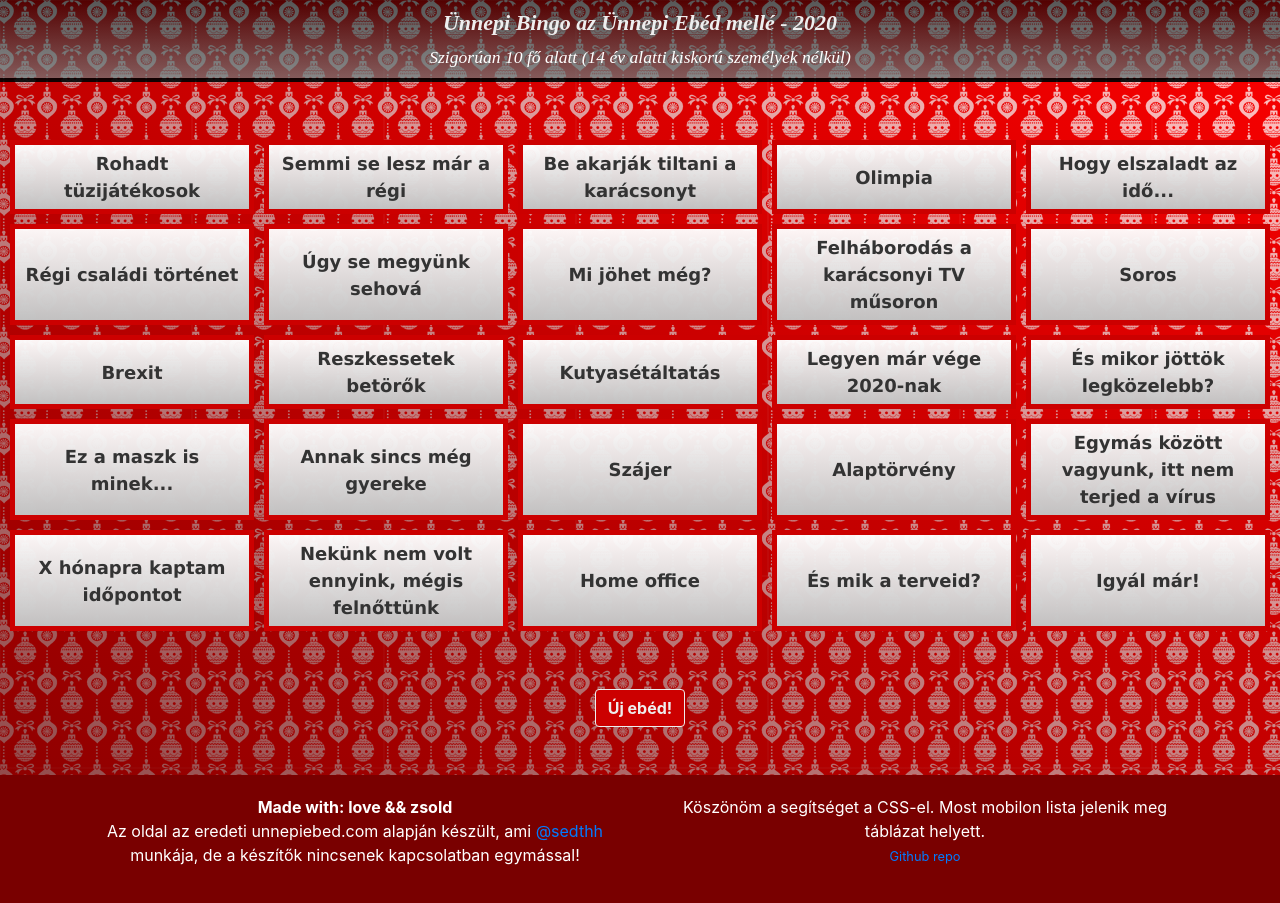
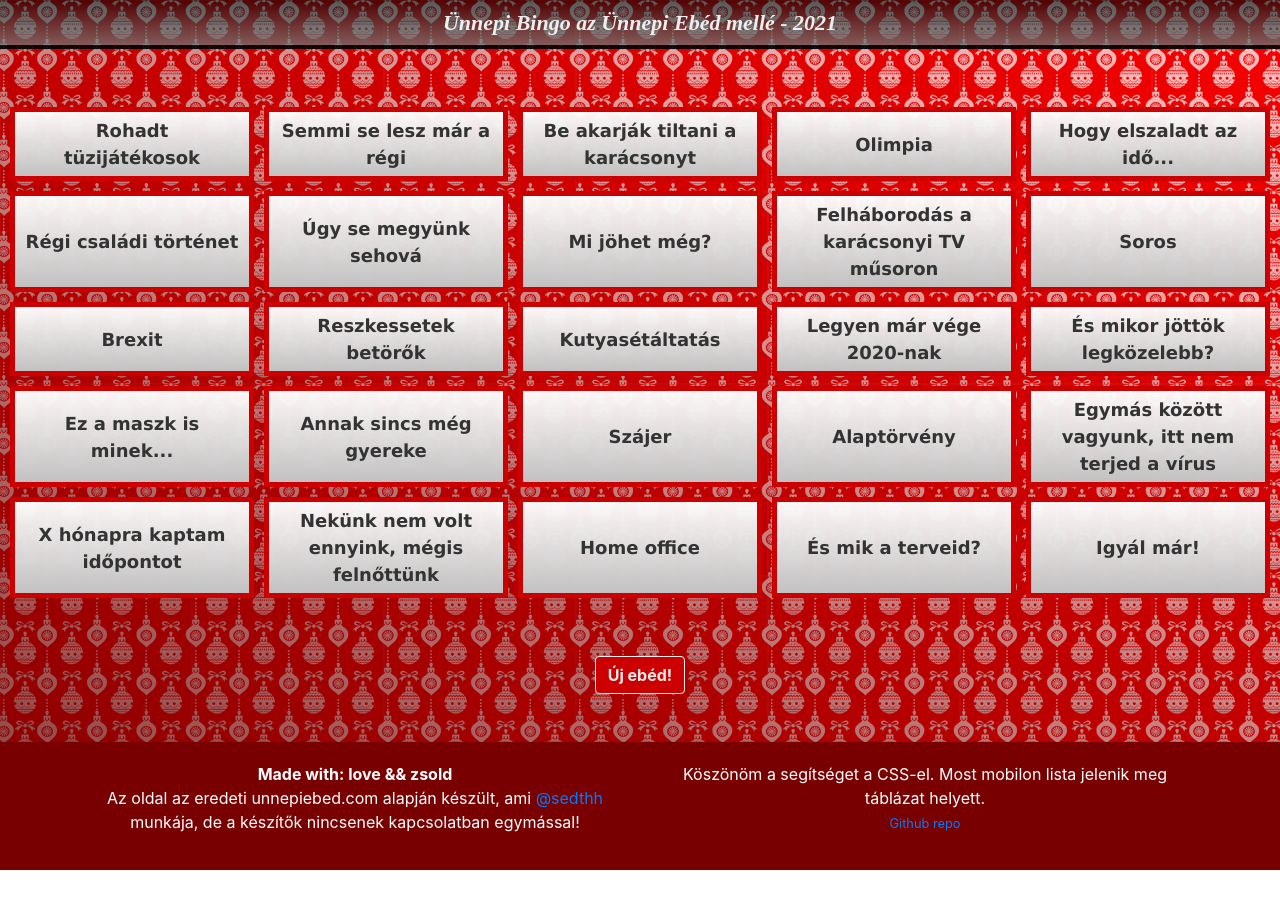
Before and after one commit to gazben/melymagyar-bingo, a Vue app: page / in a window 1280 px wide. After the commit the page ends 870 px from the top, so only its background shows below. Built offline with nearby package versions, Linux system fonts and the light colour scheme.

Commit message:
Update header

```diff
--- a/src/components/AppHeader.vue
+++ b/src/components/AppHeader.vue
@@ -1,13 +1,6 @@
 <template>
   <header>
-    <p class="mb-0">Ünnepi Bingo az Ünnepi Ebéd mellé - 2020</p>
-    <p class="mb-0">
-      <small>
-        <a style="color: white; text-decoration: none" target="_blank" href="https://koronavirus.gov.hu/cikkek/operativ-torzs-megjelent-karacsonyi-idoszakra-vonatkozo-kormanyrendelet">
-          Szigorúan 10 fő alatt (14 év alatti kiskorú személyek nélkül)
-        </a>
-      </small>
-    </p>
+    <p class="mb-0">Ünnepi Bingo az Ünnepi Ebéd mellé - 2021</p>
   </header>
 </template>
 
```
